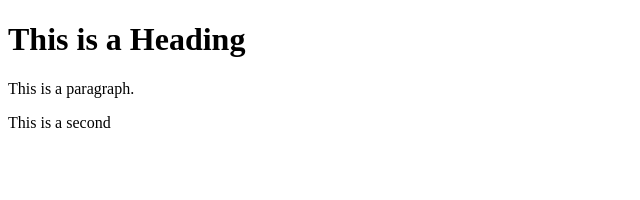
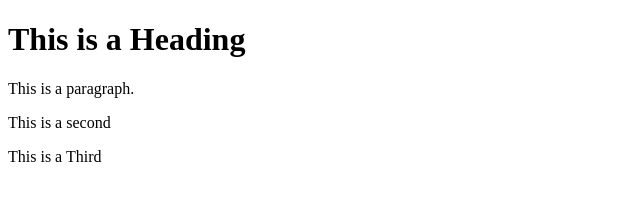
Before and after one commit to netxpertsaws/singapore, a plain HTML site: page index.html in a window 1280 px wide. Shown: the whole page, without its empty margins (0-640 px from the left). Drawn offline with Linux system fonts and the light colour scheme.

Commit message:
Third Change

```diff
--- a/index.html
+++ b/index.html
@@ -10,5 +10,7 @@
 
 <p>This is a second</p>
 
+<p>This is a Third</p>
+
 </body>
 </html>
```
